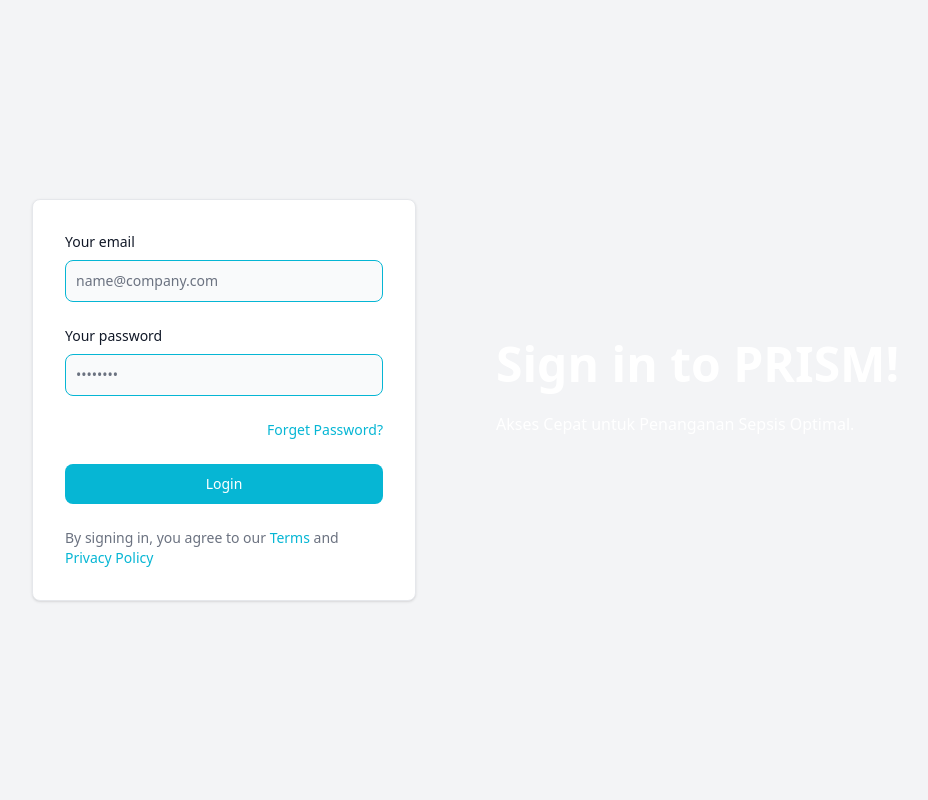
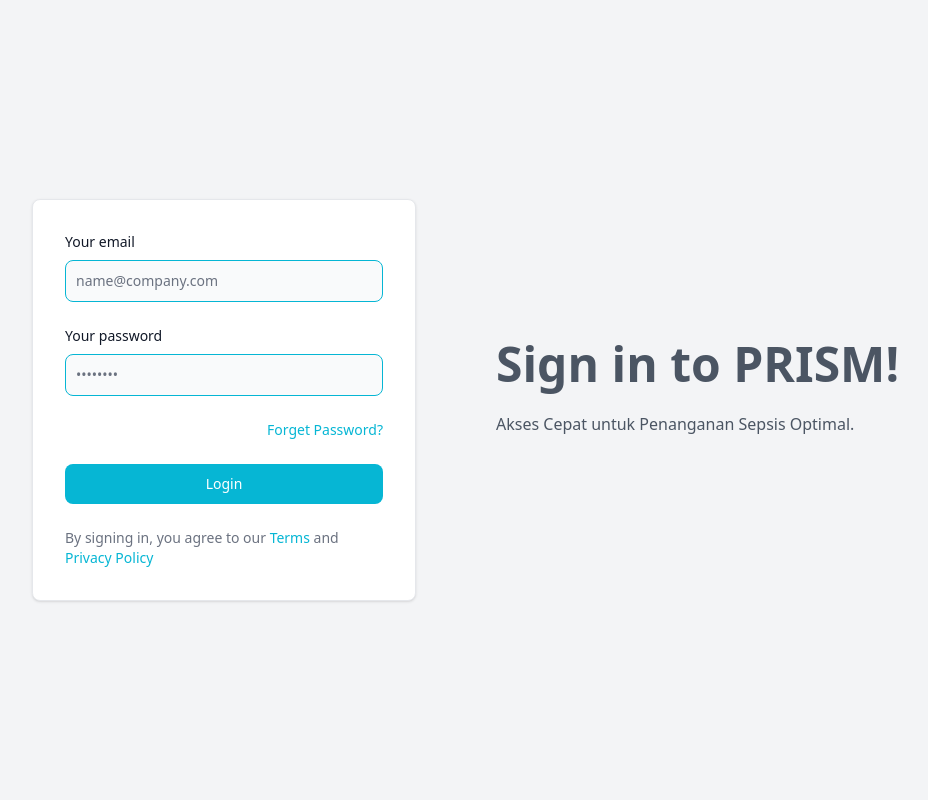
Before and after one commit to alghzlee/algo-website-prism-main, a Flask app: page /sign-in in a window 1280 px wide. Shown: the whole page, without its empty margins (134-1062 px from the left). Run offline with Flask 3, Linux system fonts and the light colour scheme; style sheets or scripts are compiled from the project's sources; parts of the project's set-up code (start-up, migrations or seed data) failed here and were passed over; some libraries are stand-ins or nearby versions.

Commit message:
Update FE

```diff
--- a/app/templates/auth/login.html
+++ b/app/templates/auth/login.html
@@ -134,9 +134,9 @@
       </form>
     </div>
     <div data-aos="flip-left" data-aos-easing="ease-out-cubic" data-aos-duration="1000"
-      class="text-left lg:text-left px-20">
-      <h1 class="text-5xl font-bold text-white">Sign in to PRISM!</h1>
-      <p class="py-6 text-white">
+      class="text-left lg:text-left px-20 text-gray-600 dark:text-gray-300">
+      <h1 class="text-5xl font-bold">Sign in to PRISM!</h1>
+      <p class="py-6">
         Akses Cepat untuk Penanganan Sepsis Optimal.
       </p>
     </div>
--- a/app/templates/component/navbar.html
+++ b/app/templates/component/navbar.html
@@ -150,14 +150,14 @@
           </a>
         </li>
         <li class="me-1 px-1">
-          <a href=""
+          <a href="/summary/{{ bed_id }}"
             class="inline-flex items-center justify-center p-1 text-sm border-b-2 border-transparent rounded-t-lg group transition duration-300 ease-in-out cursor-not-allowed">
             SUMMARY
           </a>
         </li>
         <li class="me-1 px-1">
-          <a href="/summary/{{ bed_id }}"
-            class="inline-flex items-center justify-center p-1 text-sm border-b-2 border-transparent rounded-t-lg group transition duration-300 ease-in-out">
+          <a href=""
+            class="inline-flex items-center justify-center p-1 text-sm border-b-2 border-transparent rounded-t-lg group transition duration-300 ease-in-out cursor-not-allowed">
             DIAGNOSIS
           </a>
         </li>
--- a/package.json
+++ b/package.json
@@ -1,4 +1,8 @@
 {
+  "scripts": {
+    "build:css": "npx tailwindcss -i ./app/static/src/css/input.css -o ./app/static/dist/css/output.css --minify",
+    "watch:css": "npx tailwindcss -i ./app/static/src/css/input.css -o ./app/static/dist/css/output.css --watch"
+  },
   "devDependencies": {
     "tailwindcss": "^3.4.15"
   },
```
Also changed, not shown: 2 other files.
